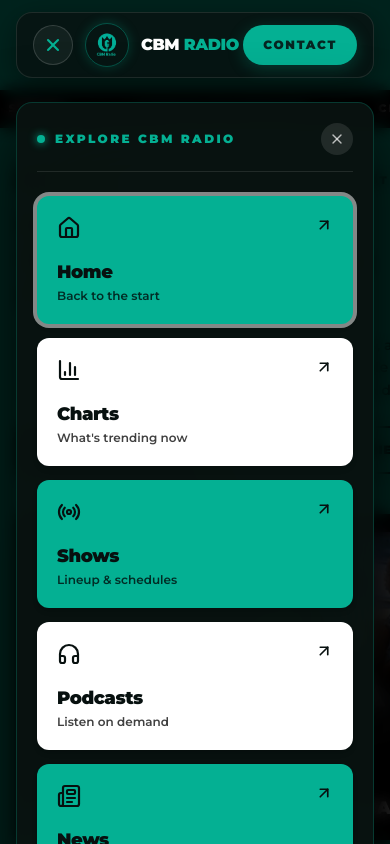
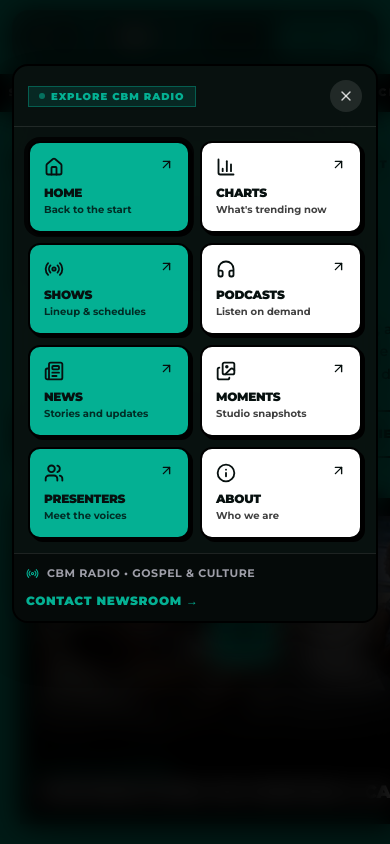
Before and after one commit to CBM-GROUP/cbmradio3-publicwebsite, a Next.js app: page / in a window 390 px wide. Both pictures are taken after a click on the button 53 px from the left and 45 px from the top of the page. Shown: the top 844 px of the page. Built offline with nearby package versions, Linux system fonts and the light colour scheme; no server answers.

Commit message:
fix(menu): make navigation header and menu drawer fully responsive across viewports

```diff
--- a/src/components/header.tsx
+++ b/src/components/header.tsx
@@ -17,7 +17,7 @@
   X,
 } from "lucide-react";
 import type { LucideIcon } from "lucide-react";
-import { useEffect, useState } from "react";
+import { useEffect, useState, useSyncExternalStore } from "react";
 import { createPortal } from "react-dom";
 
 import CBMlogo from "../../public/cbmradio.png";
@@ -41,6 +41,19 @@
   const pathname = usePathname();
   const [isMenuOpen, setIsMenuOpen] = useState(false);
   const [isScrolled, setIsScrolled] = useState(false);
+  const [prevPathname, setPrevPathname] = useState(pathname);
+
+  // Automatically close menu when navigating
+  if (prevPathname !== pathname) {
+    setPrevPathname(pathname);
+    setIsMenuOpen(false);
+  }
+
+  const mounted = useSyncExternalStore(
+    () => () => {},
+    () => true,
+    () => false,
+  );
 
   useEffect(() => {
     const handleScroll = () => {
@@ -68,104 +81,131 @@
 
   return (
     <header className="sticky top-0 z-50 w-full transition-all duration-300">
-      <div className="mx-auto max-w-7xl px-4 py-3 sm:px-6 lg:px-8">
+      <div className="mx-auto max-w-7xl px-3 py-2.5 sm:px-6 sm:py-3 lg:px-8">
         <div
-          className={`relative flex items-center justify-between rounded-2xl border px-4 py-2.5 transition-all duration-300 sm:px-6 ${
+          className={`relative flex items-center justify-between rounded-2xl border px-3 py-2 transition-all duration-300 sm:px-5 sm:py-2.5 ${
             isScrolled
               ? "border-white/15 bg-[#070e0c]/90 shadow-[0_16px_40px_rgba(0,0,0,0.7)] backdrop-blur-xl"
               : "border-white/10 bg-[#091210]/75 shadow-[0_8px_30px_rgba(0,0,0,0.4)] backdrop-blur-lg"
           }`}
         >
-          {/* Left: Hamburger & Brand Logo */}
-          <div className="flex items-center gap-3 sm:gap-4">
+          {/* Left: Hamburger Button & Brand Logo */}
+          <div className="flex items-center gap-2.5 sm:gap-4">
             <button
               type="button"
               aria-label={isMenuOpen ? "Close navigation menu" : "Open navigation menu"}
               aria-expanded={isMenuOpen}
               aria-controls="main-navigation"
               onClick={() => setIsMenuOpen((open) => !open)}
-              className="grid h-10 w-10 shrink-0 place-items-center rounded-full border border-white/15 bg-white/5 text-[#04b093] transition-all hover:border-[#04b093] hover:bg-[#04b093]/10 hover:scale-105 focus-visible:outline-2 focus-visible:outline-offset-2 focus-visible:outline-[#04b093]"
+              className="grid h-9 w-9 shrink-0 place-items-center rounded-full border border-white/15 bg-white/5 text-[#04b093] transition-all hover:border-[#04b093] hover:bg-[#04b093]/10 hover:scale-105 focus-visible:outline-2 focus-visible:outline-offset-2 focus-visible:outline-[#04b093] sm:h-10 sm:w-10"
             >
-              {isMenuOpen ? <X size={20} strokeWidth={2.5} /> : <Menu size={20} strokeWidth={2.5} />}
+              {isMenuOpen ? <X size={19} strokeWidth={2.5} /> : <Menu size={19} strokeWidth={2.5} />}
             </button>
 
             <Link
               href="/"
               aria-label="CBM Radio home"
-              className="flex items-center gap-3 transition-opacity hover:opacity-90 focus-visible:outline-2 focus-visible:outline-offset-2 focus-visible:outline-[#04b093]"
+              className="flex items-center gap-2.5 transition-opacity hover:opacity-90 focus-visible:outline-2 focus-visible:outline-offset-2 focus-visible:outline-[#04b093] sm:gap-3"
             >
-              <div className="relative h-11 w-11 overflow-hidden rounded-full border border-[#04b093]/40 p-0.5 shadow-[0_0_12px_rgba(4,176,147,0.25)]">
+              <div className="relative h-9 w-9 shrink-0 overflow-hidden rounded-full border border-[#04b093]/40 p-0.5 shadow-[0_0_12px_rgba(4,176,147,0.25)] sm:h-10 sm:w-10">
                 <Image
                   src={CBMlogo}
                   alt="CBM Radio logo"
                   fill
                   priority
-                  sizes="44px"
+                  sizes="40px"
                   className="object-cover"
                 />
               </div>
               <div>
-                <span className="block text-base font-black tracking-tight text-white leading-none">
+                <span className="block text-sm font-black tracking-tight text-white leading-none sm:text-base">
                   CBM <span className="text-[#04b093]">RADIO</span>
                 </span>
               </div>
             </Link>
           </div>
 
+          {/* Center: Desktop Navigation Bar (Direct 1-Click Access) */}
+          <nav
+            aria-label="Header quick navigation"
+            className="hidden items-center gap-1 xl:flex"
+          >
+            {primaryNavigation.slice(0, 7).map((item) => {
+              const isActive =
+                pathname === item.href ||
+                (item.href !== "/" && pathname.startsWith(item.href + "/"));
+
+              return (
+                <Link
+                  key={item.href}
+                  href={item.href}
+                  className={`rounded-full px-3 py-1.5 text-xs font-black uppercase tracking-wider transition-colors ${
+                    isActive
+                      ? "border border-[#04b093]/40 bg-[#04b093]/15 text-[#04b093]"
+                      : "text-zinc-300 hover:bg-white/10 hover:text-white"
+                  }`}
+                >
+                  {item.label}
+                </Link>
+              );
+            })}
+          </nav>
+
           {/* Right: Contact Button */}
-          <div className="flex items-center gap-3">
+          <div className="flex items-center gap-2 sm:gap-3">
             <Link
               href={contactNavigationItem.href}
-              className="inline-flex min-h-10 items-center justify-center gap-2 rounded-full bg-[#04b093] px-5 py-2 text-xs font-black uppercase tracking-[0.14em] text-[#062521] shadow-[0_4px_16px_rgba(4,176,147,0.25)] transition-all hover:bg-[#04b093] hover:scale-105"
+              className="inline-flex items-center justify-center rounded-full bg-[#04b093] px-3.5 py-1.5 text-[11px] font-black uppercase tracking-wider text-black shadow-[0_4px_16px_rgba(4,176,147,0.25)] transition-all hover:bg-white hover:text-black hover:scale-105 sm:px-5 sm:py-2 sm:text-xs"
             >
               Contact
             </Link>
           </div>
         </div>
 
-        {/* Modal Backdrop for Full Menu Drawer */}
-        {isMenuOpen &&
+        {/* Modal Full Navigation Drawer via Portal for Responsive Viewports */}
+        {mounted &&
+          isMenuOpen &&
           createPortal(
+            <div className="fixed inset-0 z-50 flex items-start justify-center p-3 sm:p-6 sm:pt-20 pt-16">
+              {/* Backdrop */}
               <button
                 type="button"
                 aria-label="Close navigation menu"
                 onClick={() => setIsMenuOpen(false)}
-              className="fixed inset-0 z-40 h-full w-full cursor-default bg-black/80 backdrop-blur-sm animate-in fade-in duration-200"
-            />,
-            document.body,
-          )}
+                className="fixed inset-0 z-40 h-full w-full cursor-default bg-black/85 backdrop-blur-md animate-in fade-in duration-200"
+              />
 
-        {/* Slide-out / Dropdown Menu Drawer */}
+              {/* Responsive Drawer Dialog */}
               <div
-          inert={!isMenuOpen}
-          aria-hidden={!isMenuOpen}
-          className={`absolute left-4 right-4 top-full mt-3 rounded-2xl border border-[#04b093]/25 bg-[#091210]/95 p-5 text-white shadow-[0_24px_70px_rgba(0,0,0,0.85)] backdrop-blur-2xl transition-all duration-300 sm:left-8 sm:right-8 sm:p-7 ${
-            isMenuOpen
-              ? "opacity-100 translate-y-0 pointer-events-auto"
-              : "opacity-0 -translate-y-4 pointer-events-none"
-          }`}
+                role="dialog"
+                aria-modal="true"
+                aria-label="Site Navigation"
+                className="relative z-50 flex max-h-[calc(100dvh-5rem)] w-full max-w-4xl flex-col overflow-hidden rounded-2xl border-2 border-black bg-[#091210]/95 text-white shadow-2xl backdrop-blur-2xl animate-in zoom-in-95 duration-200 sm:max-h-[calc(100dvh-6.5rem)]"
               >
-          <div className="flex items-center justify-between border-b border-white/10 pb-4">
+                {/* Drawer Top Header */}
+                <div className="flex shrink-0 items-center justify-between border-b border-white/10 p-3.5 sm:p-5">
                   <div className="flex items-center gap-2.5">
-              <span className="h-2 w-2 rounded-full bg-[#04b093] shadow-[0_0_8px_#04b093]" />
-              <span className="text-xs font-black uppercase tracking-[0.2em] text-[#04b093]">
-                Explore CBM Radio
+                    <span className="flex items-center gap-1.5 border border-[#04b093]/40 bg-[#04b093]/15 px-2.5 py-0.5 text-[10px] font-black uppercase tracking-widest text-[#04b093]">
+                      <span className="size-1.5 animate-pulse rounded-full bg-[#04b093]" />
+                      <span>EXPLORE CBM RADIO</span>
                     </span>
                   </div>
                   <button
                     type="button"
                     aria-label="Close navigation menu"
                     onClick={() => setIsMenuOpen(false)}
-              className="grid size-8 place-items-center rounded-full bg-white/10 text-white/70 transition-colors hover:bg-white/20 hover:text-white"
+                    className="grid size-8 place-items-center rounded-full bg-white/10 text-white/80 transition-colors hover:bg-[#04b093] hover:text-black"
                   >
                     <X size={16} />
                   </button>
                 </div>
 
+                {/* Drawer Scrollable Content Area: Responsive 2-Col on Mobile, 4-Col on Desktop */}
+                <div className="flex-1 overflow-y-auto overscroll-contain p-3.5 sm:p-6 no-scrollbar">
                   <nav
                     id="main-navigation"
                     aria-label="Main navigation"
-            className="mt-6 grid grid-cols-1 gap-3.5 sm:grid-cols-2 lg:grid-cols-4"
+                    className="grid grid-cols-2 gap-2.5 sm:grid-cols-2 md:grid-cols-4 sm:gap-3.5"
                   >
                     {primaryNavigation.map((item, index) => {
                       const isActive =
@@ -176,42 +216,58 @@
                       const isTeal = index % 2 === 0;
 
                       return (
-                <div
+                        <Link
                           key={item.href}
-                  style={{ transitionDelay: isMenuOpen ? `${80 + index * 35}ms` : "0ms" }}
-                  className={`transition-[opacity,transform] duration-300 ease-out ${
-                    isMenuOpen ? "translate-y-0 opacity-100" : "-translate-y-2 opacity-0"
-                  }`}
-                >
-                  <Link
                           href={item.href}
                           aria-current={isActive ? "page" : undefined}
                           onClick={() => setIsMenuOpen(false)}
-                    className={`group flex h-full min-h-32 flex-col justify-between rounded-xl p-5 text-[#07100f] shadow-md transition-all duration-200 hover:-translate-y-1 hover:shadow-2xl ${
-                      isTeal ? "bg-[#04b093] hover:bg-[#20e3b6]" : "bg-white hover:bg-neutral-100"
-                    } ${isActive ? "ring-4 ring-white/50" : ""}`}
+                          className={`group flex min-h-[92px] sm:min-h-[110px] flex-col justify-between rounded-xl border-2 border-black p-3.5 text-[#07100f] shadow-[3px_3px_0px_0px_#000] transition-all duration-200 hover:-translate-y-1 hover:shadow-[5px_5px_0px_0px_#000] sm:p-4 ${
+                            isTeal
+                              ? "bg-[#04b093] hover:bg-white"
+                              : "bg-white hover:bg-[#04b093]"
+                          } ${isActive ? "ring-4 ring-black/80" : ""}`}
                         >
-                    <div className="flex items-start justify-between gap-3">
-                      <Icon size={24} strokeWidth={2.2} aria-hidden="true" />
+                          <div className="flex items-start justify-between gap-2">
+                            <Icon size={20} strokeWidth={2.2} aria-hidden="true" />
                             <ArrowUpRight
-                        size={18}
+                              size={15}
                               strokeWidth={2.2}
                               className="transition-transform duration-200 group-hover:-translate-y-0.5 group-hover:translate-x-0.5"
                               aria-hidden="true"
                             />
                           </div>
-                    <span>
-                      <span className="block text-lg font-black tracking-tight">{item.label}</span>
-                      <span className="mt-0.5 block text-xs font-semibold text-black/75">
+                          <div>
+                            <span className="block text-xs sm:text-sm md:text-base font-black uppercase tracking-tight leading-tight">
+                              {item.label}
+                            </span>
+                            <span className="mt-0.5 block text-[10px] sm:text-[11px] font-bold text-black/75 line-clamp-1">
                               {detail}
                             </span>
-                    </span>
+                          </div>
                         </Link>
-                </div>
                       );
                     })}
                   </nav>
                 </div>
+
+                {/* Drawer Bottom Info Footer */}
+                <div className="flex shrink-0 flex-wrap items-center justify-between gap-3 border-t border-white/10 bg-black/40 p-3 sm:p-4 text-xs">
+                  <div className="flex items-center gap-2 text-[11px] font-bold uppercase tracking-wider text-zinc-400">
+                    <Radio size={13} className="text-[#04b093]" />
+                    <span>CBM Radio &bull; Gospel &amp; Culture</span>
+                  </div>
+                  <Link
+                    href="/contact"
+                    onClick={() => setIsMenuOpen(false)}
+                    className="text-xs font-black uppercase tracking-wider text-[#04b093] hover:underline"
+                  >
+                    Contact Newsroom &rarr;
+                  </Link>
+                </div>
+              </div>
+            </div>,
+            document.body,
+          )}
       </div>
     </header>
   );
```
Lines whose indentation alone changed are shown as unchanged.
